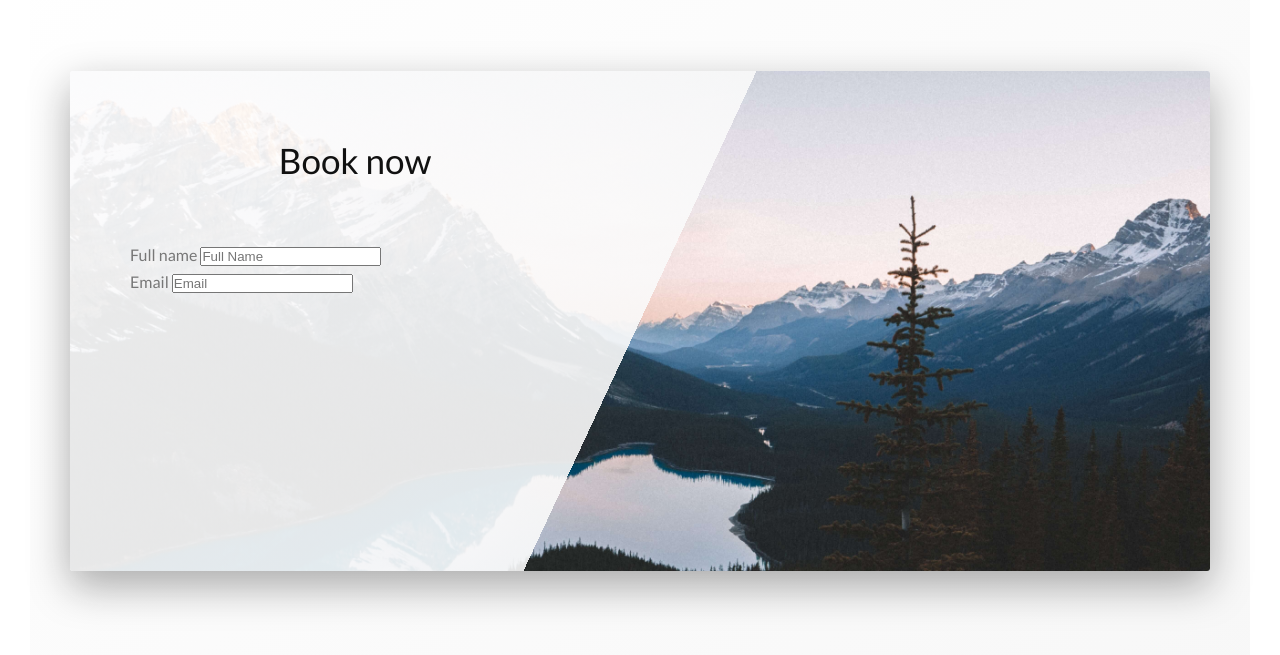
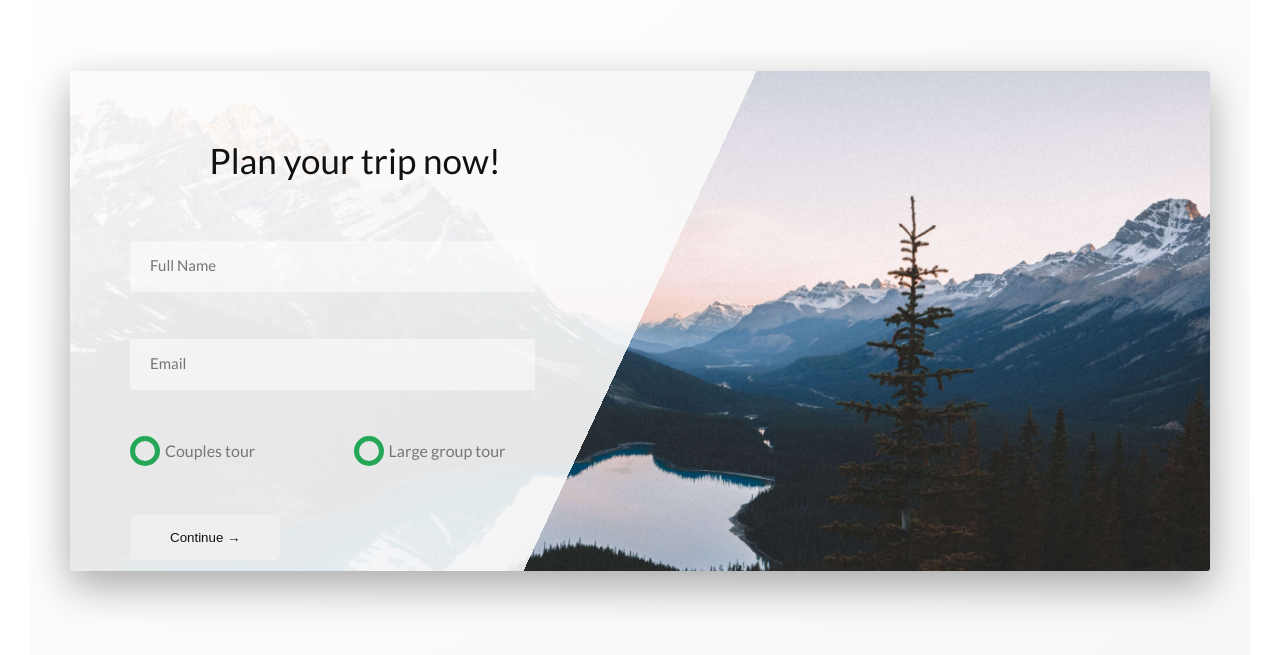
Before and after one commit to brianfajardo/explore-nature-design, a website: page index.html in a window 1280 px wide. Shown: the part 5261-5916 px from the top of the page. Drawn offline with Linux system fonts and the light colour scheme.

Commit message:
finish form component

```diff
--- a/index.html
+++ b/index.html
@@ -223,14 +223,36 @@
           <div class="booking__form">
             <!-- Form -->
             <form action="#" class="form">
-              <h2 class="heading-secondary center margin-btm-md">Book now</h2>
+              <h2 class="heading-secondary center margin-btm-md">Plan your trip now!</h2>
+              <!-- Name input -->
               <div class="form__group">
+                <input id="fullname" type="text" class="form__input" placeholder="Full Name" required>
                 <label for="fullname" class="form__label">Full name</label>
-                <input id="fullname" type="text" class="form__input" placeholder="Full Name" required>
               </div>
+              <!-- Email input -->
               <div class="form__group">
-                <label for="fullname" class="form__label">Email</label>
-                <input type="text" class="form__input" placeholder="Email" required>
+                <input type="email" class="form__input" id="email" placeholder="Email" required>
+                <label for="email" class="form__label">Email</label>
+              </div>
+              <!-- Radio button options -->
+              <div class="form__group">
+                <div class="form__radio-group">
+                  <input type="radio" class="form__radio-input" id="couple" name="groupSize">
+                  <label for="couple" class="form__radio-label">
+                    <span class="form__radio-button"></span>
+                    Couples tour
+                  </label>
+                </div>
+                <div class="form__radio-group">
+                  <input type="radio" class="form__radio-input" id="group" name="groupSize">
+                  <label for="group" class="form__radio-label">
+                    <span class="form__radio-button"></span>
+                    Large group tour
+                  </label>
+                </div>
+              </div>
+              <div class="form__group margin-top-md">
+                <button class="btn btn--green">Continue &rarr;</button>
               </div>
             </form>
           </div>
--- a/scss/abstract/_variables.scss
+++ b/scss/abstract/_variables.scss
@@ -7,6 +7,7 @@ $color-grey: #777;
 $color-green-1: #a2cca9;
 $color-green-2: #24a858;
 $color-green-3: #287e67;
+$color-red: lighten(red, 15%);
 
 // Font sizes
 $fs-default: 1.6rem;
--- a/scss/base/_base.scss
+++ b/scss/base/_base.scss
@@ -18,3 +18,7 @@ body {
   /* changes the box model so the borders and the paddings are no longer added to the total width/height specified for a box. */
   box-sizing: border-box;
 }
+
+button {
+  cursor: pointer;
+}
--- a/scss/base/_utilities.scss
+++ b/scss/base/_utilities.scss
@@ -1,31 +1,31 @@
 .center {
-  text-align: center;
+  text-align: center !important;
 }
 
 .white {
-  color: $color-white;
+  color: $color-white !important;
 }
 
 .margin-top-sm {
-  margin-top: 1.5rem;
+  margin-top: 1.5rem !important;
 }
 
 .margin-top-md {
-  margin-top: 5rem;
+  margin-top: 5rem !important;
 }
 
 .margin-top-lg {
-  margin-top: 8rem;
+  margin-top: 8rem !important;
 }
 
 .margin-btm-sm {
-  margin-bottom: 1.5rem;
+  margin-bottom: 1.5rem !important;
 }
 
 .margin-btm-md {
-  margin-bottom: 5rem;
+  margin-bottom: 5rem !important;
 }
 
 .margin-btm-lg {
-  margin-bottom: 8rem;
+  margin-bottom: 8rem !important;
 }
--- a/scss/components/_button.scss
+++ b/scss/components/_button.scss
@@ -1,4 +1,5 @@
 .btn {
+  &,
   &:link,
   &:visited {
     // text-transform: uppercase;
@@ -9,6 +10,9 @@
     transition: all 0.2s;
     color: $color-black;
 
+    // changes for <button>
+    border: none;
+
     animation: moveInBottom 1.5s ease-out;
   }
 
@@ -17,7 +21,9 @@
     box-shadow: 0 1rem 2rem rgba(0, 0, 0, 0.3);
   }
 
-  &:active {
+  &:active,
+  &:focus {
+    outline: none;
     transform: translateY(-0.15rem);
     box-shadow: 0 0.5rem 0.1rem rgba(0, 0, 0, 0.3);
   }
--- /dev/null
+++ b/scss/components/_form.scss
@@ -0,0 +1,98 @@
+.form {
+  &__group:not(:last-child) {
+    margin-bottom: 2rem;
+  }
+
+  &__input {
+    font-size: 1.5rem;
+    font-family: inherit;
+    color: inherit;
+    padding: 1.5rem 2rem;
+    border-radius: 2px;
+    background-color: rgba($color-white, 0.5);
+    border: none;
+    border-bottom: 3px solid transparent;
+    width: 90%;
+    display: block;
+    transition: all 0.3s;
+
+    &:focus {
+      outline: none;
+      // accessibility, making it visible
+      box-shadow: 0 1rem 2rem rgba($color-black, 0.4);
+      border-bottom: 3px solid $color-green-2;
+
+      &::-webkit-input-placeholder {
+        color: $color-grey;
+      }
+    }
+
+    &:focus:invalid {
+      border-bottom: 3px solid $color-red;
+    }
+  }
+
+  &__label {
+    font-size: 1.2rem;
+    font-weight: 500;
+    margin-left: 2rem;
+    margin-top: 0.7rem;
+    display: block;
+    transition: all 0.3s;
+  }
+
+  // "+" adjacent sibling selector, always has to be after the input in the HTML
+  &__input:placeholder-shown + &__label {
+    opacity: 0;
+    // need opacity because we cannot animate visibility
+    visibility: hidden;
+    transform: translateY(-4rem);
+  }
+
+  &__radio-group {
+    width: 49%;
+    display: inline-block;
+  }
+
+  &__radio-input {
+    display: none;
+  }
+
+  &__radio-label {
+    font-size: $fs-default;
+    cursor: pointer;
+    position: relative;
+    padding-left: 3.5rem;
+  }
+
+  &__radio-button {
+    height: 3rem;
+    width: 3rem;
+    border: 5px solid $color-green-2;
+    border-radius: 50%;
+    display: inline-block;
+    position: absolute;
+    left: 0;
+    top: -0.5rem;
+
+    &::after {
+      content: '';
+      display: block;
+      height: 1.2rem;
+      width: 1.2rem;
+      border-radius: 50%;
+      position: absolute;
+      top: 50%;
+      left: 50%;
+      transform: translate(-50%, -50%);
+      background-color: $color-green-2;
+      opacity: 0;
+      transition: opacity 0.2s;
+    }
+  }
+
+  // selecting the checked radio input and targetting its sibling radio-label and the radio button
+  &__radio-input:checked + &__radio-label &__radio-button::after {
+    opacity: 1;
+  }
+}
--- a/scss/styles.scss
+++ b/scss/styles.scss
@@ -14,6 +14,7 @@
 @import './components/_featuresBox.scss';
 @import './components/_card.scss';
 @import './components/_review.scss';
+@import './components/_form.scss';
 
 // layouts
 @import './layouts/_grid.scss';
```
Also changed, not shown: assets/css/styles.css.
